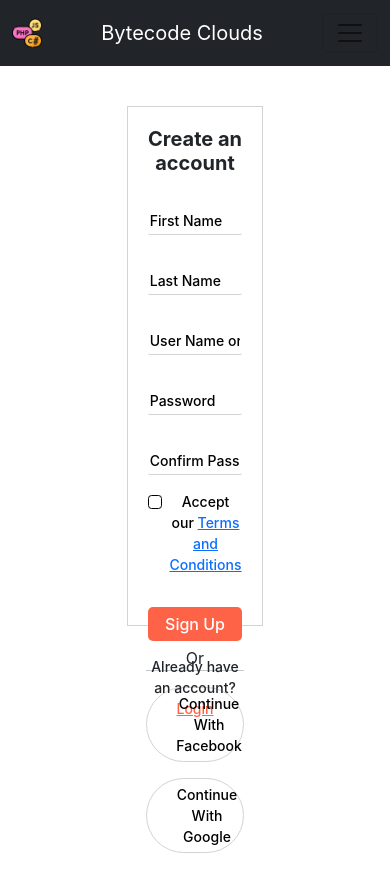
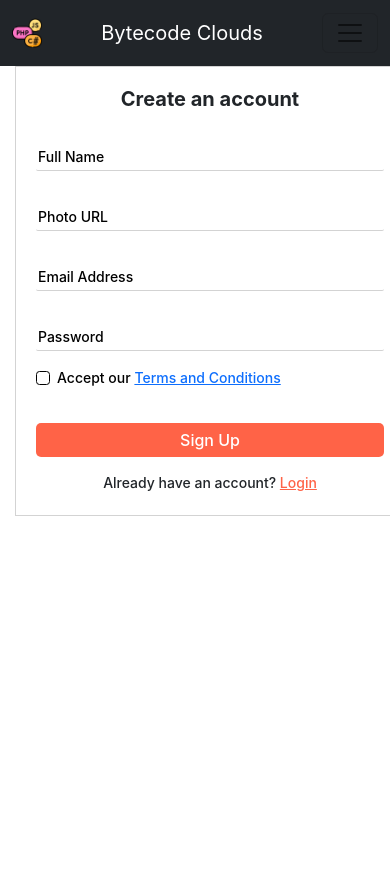
Before and after one commit to taslimahmed313/bytecode-clouds, a React (Create React App) app: page /signup in a window 390 px wide. After the commit the page ends 844 px from the top, so only its background shows below. Built offline with nearby package versions, Linux system fonts and the light colour scheme.

Commit message:
Login and Register page Edit

```diff
--- a/src/components/Authentication/Login/Login.css
+++ b/src/components/Authentication/Login/Login.css
@@ -77,3 +77,12 @@
 .icon {
   font-size: 25px;
 }
+@media screen and (max-width: 576px) {
+  .login {
+    width: 100%;
+    margin: 0px 15px;
+  }
+  .btn-text-google {
+    width: 200px;
+  }
+}
--- a/src/components/Authentication/Login/Login.js
+++ b/src/components/Authentication/Login/Login.js
@@ -1,6 +1,7 @@
 import React from 'react';
 import { Form } from 'react-bootstrap';
-
+import { FaGithub } from 'react-icons/fa';
+import { FcGoogle } from 'react-icons/fc';
 import { Link } from 'react-router-dom';
 import './Login.css';
 
@@ -9,7 +10,7 @@
     return (
       <div>
         <div className="login">
-          <form >
+          <form>
             <h4 className="mb-0 log-sign">Login</h4>
             <div className="input">
               <input
@@ -45,23 +46,22 @@
               <button type="submit">Login</button>
             </div>
             <p className="info">
-              Don't have an account?{" "}
-              <Link to="/signup">Create an account</Link>
+              Don't have an account? <Link to="/signup">Create an account</Link>
             </p>
           </form>
         </div>
         <div className="text-center">Or</div>
         <hr className="w-25 mx-auto my-0" />
+        <div className="w-25 mx-auto my-3 btn-text btn-text-google">
+          <button className="w-100 rounded-pill d-flex  align-items-center">
+            <FcGoogle className="icon"></FcGoogle>
+            <span className="ms-4">Continue With Google</span>
+          </button>
+        </div>
         <div className="w-25 mx-auto my-3 btn-text btn-text-facebook">
           <button className="w-100 rounded-pill d-flex align-items-center">
-            <p className="text-primary icon"></p>
+            <FaGithub className="text-primary icon"></FaGithub>
             <span className="ms-4">Continue With Facebook</span>
-          </button>
-        </div>
-        <div className="w-25 mx-auto my-3 btn-text btn-text-google">
-          <button className="w-100 rounded-pill d-flex  align-items-center">
-            <p className="icon"></p>
-            <span className="ms-4">Continue With Google</span>
           </button>
         </div>
       </div>
--- a/src/components/Authentication/Signup/Signup.css
+++ b/src/components/Authentication/Signup/Signup.css
@@ -2,6 +2,15 @@
   border: 1px solid lightgray;
   width: 35%;
   margin: 40px auto 20px;
-  height: 520px;
+  height: 450px;
   padding: 20px;
 }
+@media screen and (max-width: 576px) {
+  .register {
+    width: 100%;
+    margin: 0px 15px;
+  }
+  .btn-text-google {
+    width: 200px;
+  }
+}
--- a/src/components/Authentication/Signup/Signup.js
+++ b/src/components/Authentication/Signup/Signup.js
@@ -12,17 +12,15 @@
             <div className="input">
               <input
                 type="text"
-                name="firstName"
-                id="first-name"
-                placeholder="First Name"
+                name="fullName"
+                placeholder="Full Name"
               />
             </div>
             <div className="input">
               <input
                 type="text"
-                name="lastName"
-                id="lastName"
-                placeholder="Last Name"
+                name="photoURL"
+                placeholder="Photo URL"
               />
             </div>
             <div className="input">
@@ -30,7 +28,7 @@
                 type="email"
                 name="email"
                 id="email"
-                placeholder="User Name or Email"
+                placeholder="Email Address"
               />
             </div>
             <div className="input">
@@ -41,20 +39,11 @@
                 placeholder="Password"
               />
             </div>
-            <div className="input">
-              <input
-                type="password"
-                name="confirmPassword"
-                id="confirm-password"
-                placeholder="Confirm Password"
-              />
-            </div>
             <div className="checkbox mt-3">
               <Form.Group controlId="formBasicCheckbox">
                 <Form.Check
-                  className="mt-2"
+                  className="text-start"
                   type="checkbox"
-
                   label={
                     <>
                       Accept our <Link to="/terms">Terms and Conditions</Link>
@@ -73,20 +62,6 @@
             </p>
           </form>
         </div>
-        <div className="text-center">Or</div>
-        <hr className="w-25 mx-auto my-0" />
-        <div className="w-25 mx-auto my-3 btn-text btn-text-facebook">
-          <button className="w-100 rounded-pill d-flex align-items-center">
-            {/* <FaFacebook className="text-primary icon"></FaFacebook> */}
-            <span className="ms-4">Continue With Facebook</span>
-          </button>
-        </div>
-        <div className="w-25 mx-auto my-3 btn-text btn-text-google">
-          <button className="w-100 rounded-pill d-flex  align-items-center">
-            {/* <FcGoogle className="icon"></FcGoogle> */}
-            <span className="ms-4">Continue With Google</span>
-          </button>
-        </div>
       </div>
     );
 };
--- a/src/components/Header/Header.css
+++ b/src/components/Header/Header.css
@@ -10,8 +10,9 @@
   margin-left: 100px;
 }
 
-@media screen and (max-width: "576px") {
+@media screen and (max-width: 576px) {
   .link-list {
+    text-align: center;
     margin-left: 0;
   }
 }
```
